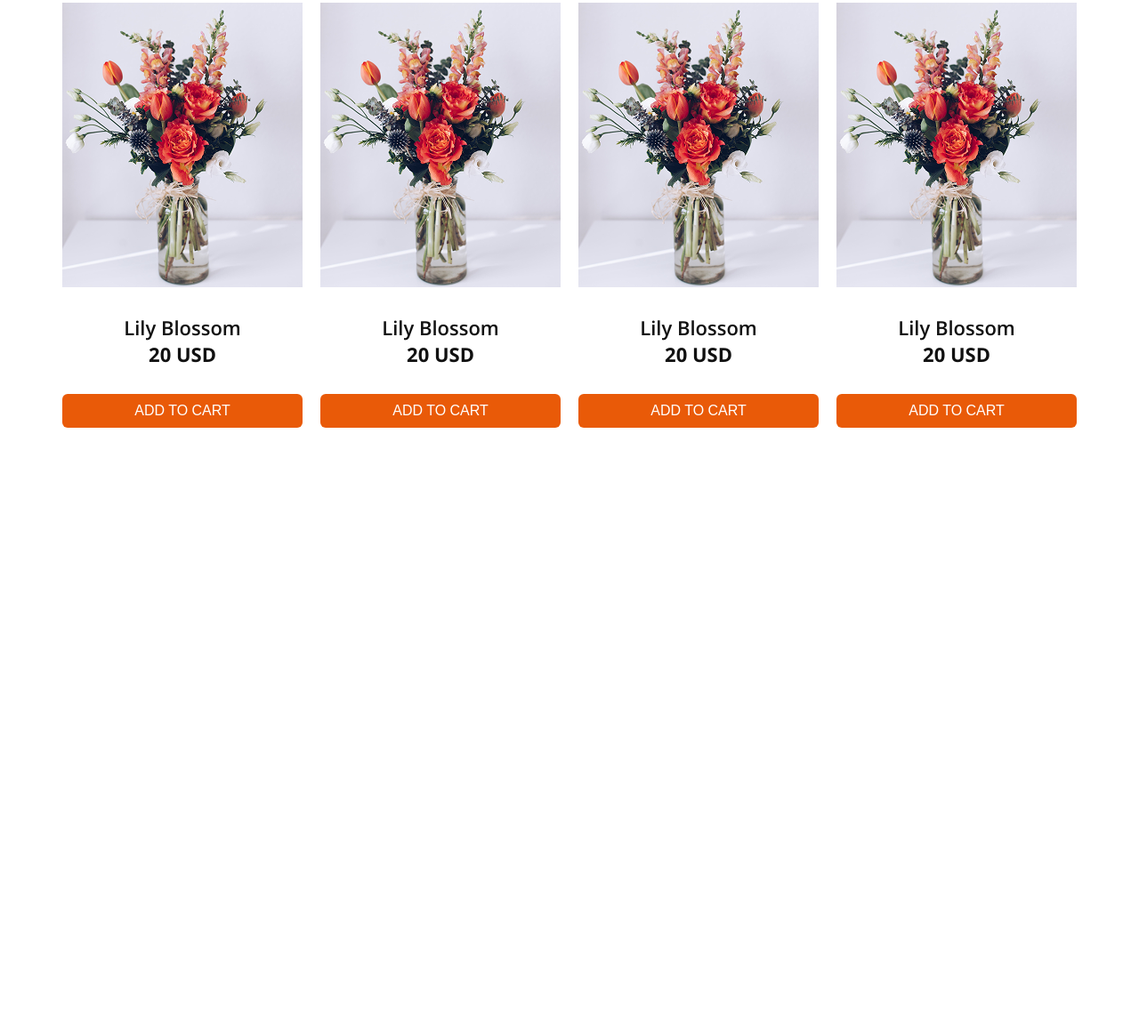
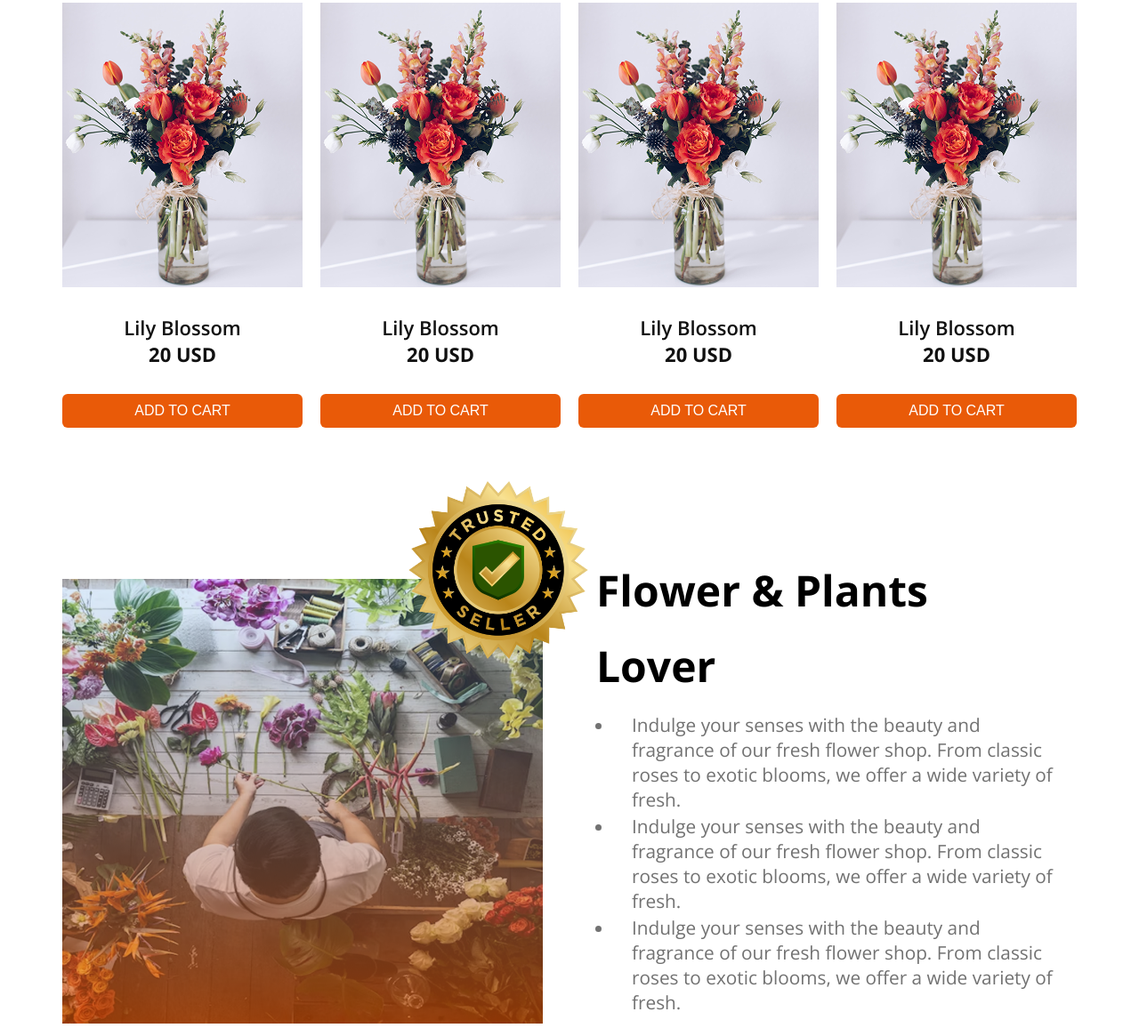
Before and after one commit to Azizul-40/Assignment-2, a plain HTML site: page index.html in a window 1280 px wide. Shown: the part 1322-2487 px from the top of the page at 89% size. Before the commit the page ends 1803 px from the top, so only its background shows below. Drawn offline with nearby package versions, Linux system fonts and the light colour scheme.

Commit message:
my 5th commit

```diff
--- a/index.css
+++ b/index.css
@@ -95,6 +95,8 @@ list-style: none;
   max-width: 1140px;
   max-height: 1187px;
   margin: 0 auto;
+  margin-bottom: -30px;
+  /* padding-bottom: 100px; */
   /* background-color: aqua; */
 }
 .heading{
@@ -118,8 +120,8 @@ list-style: none;
   padding-bottom: 10px;
 }
 .card-container{
-  max-width: 270px;
-  max-height: 485px;
+  max-width: 1140px;
+  /* max-height: 485px; */
   display: grid;
   grid-template-columns: repeat(4,1fr);
   row-gap: 20px;
@@ -161,6 +163,44 @@ list-style: none;
   background-color: gold;
 }
 /* End-3 */
+/* Start part-4 */
+.part4{
+  max-height: 597px;
+  max-width: 1140px;
+  display: flex;
+  padding-top: 200px;
+  margin: 0 auto;
+  position: relative;
+}
+.part4-img img{
+  height: 500px;
+  width: 540px;
+  margin-right: 40px;
+}
+.part4-info{
+  max-width: 540px;
+  max-height: 521px;
+}
+.part4-info img{
+  max-width: 280px;
+  max-height: 280ox;
+  position: absolute;
+  top: 50PX;
+  left: 350PX;
+}
+.part4-info h1{
+  padding-left: 20PX;
+  margin-top: -20px;
+  font-size: 3rem;
+  font-weight: bold;
+  color: #000000;
+}
+.part4-info ul li{
+  margin-top: -20px;
+  font-size: 1.3rem;
+  color: #727272;
+  padding-left: 20px;
+}
 
 
 /* Media section */
@@ -173,8 +213,7 @@ list-style: none;
   align-items: center;
   margin: 0 auto;
   padding: 10px 20px;
-  /* background-color: aquamarine; */
-  /* width: 100%; ensure full width */
+
 }
 
   .hide {
@@ -230,11 +269,14 @@ list-style: none;
   .card-container{
     display: grid;
     grid-template-columns: repeat(2,1fr);
-  row-gap: 20px;
-  column-gap: 20px;
-  padding: 30px;
+    padding: 30px;
+
   }
-  .card img{
-  width: 200px;
+ .card img {
+    width: 100%;
+    height: auto;
+  }
+/* End part-3 */
+
+
 }
-}
--- a/index.html
+++ b/index.html
@@ -36,7 +36,6 @@
         <img src="./assets/hero-flower.png" alt="">
     </div>
 </section>
-
 <!-- End flower-2 -->
 
 <!-- Fresh Flower-3  -->
@@ -99,6 +98,24 @@
 </section>
 <!-- End-3  -->
 
+<!-- Start part-4 -->
+<section class="part4">
+    <div class="part4-img">
+        <img src="./assets/flower-store.png" alt="">
+    </div>
+    <div class="part4-info">
+        <h1>Flower & Plants</h1>
+        <h1>Lover</h1>
+        <ul>
+            <li>Indulge your senses with the beauty and fragrance of our fresh flower shop. From classic roses to exotic blooms, we offer a wide variety of fresh.</li> <br>
+            <li>Indulge your senses with the beauty and fragrance of our fresh flower shop. From classic roses to exotic blooms, we offer a wide variety of fresh.</li> <br>
+            <li>Indulge your senses with the beauty and fragrance of our fresh flower shop. From classic roses to exotic blooms, we offer a wide variety of fresh.</li>
+        </ul>
+        <img src="./assets/trusted-badge.png" alt="">
+    </div>
+</section>
+<!-- End part-4 -->
+
 </main>
 
 
```
